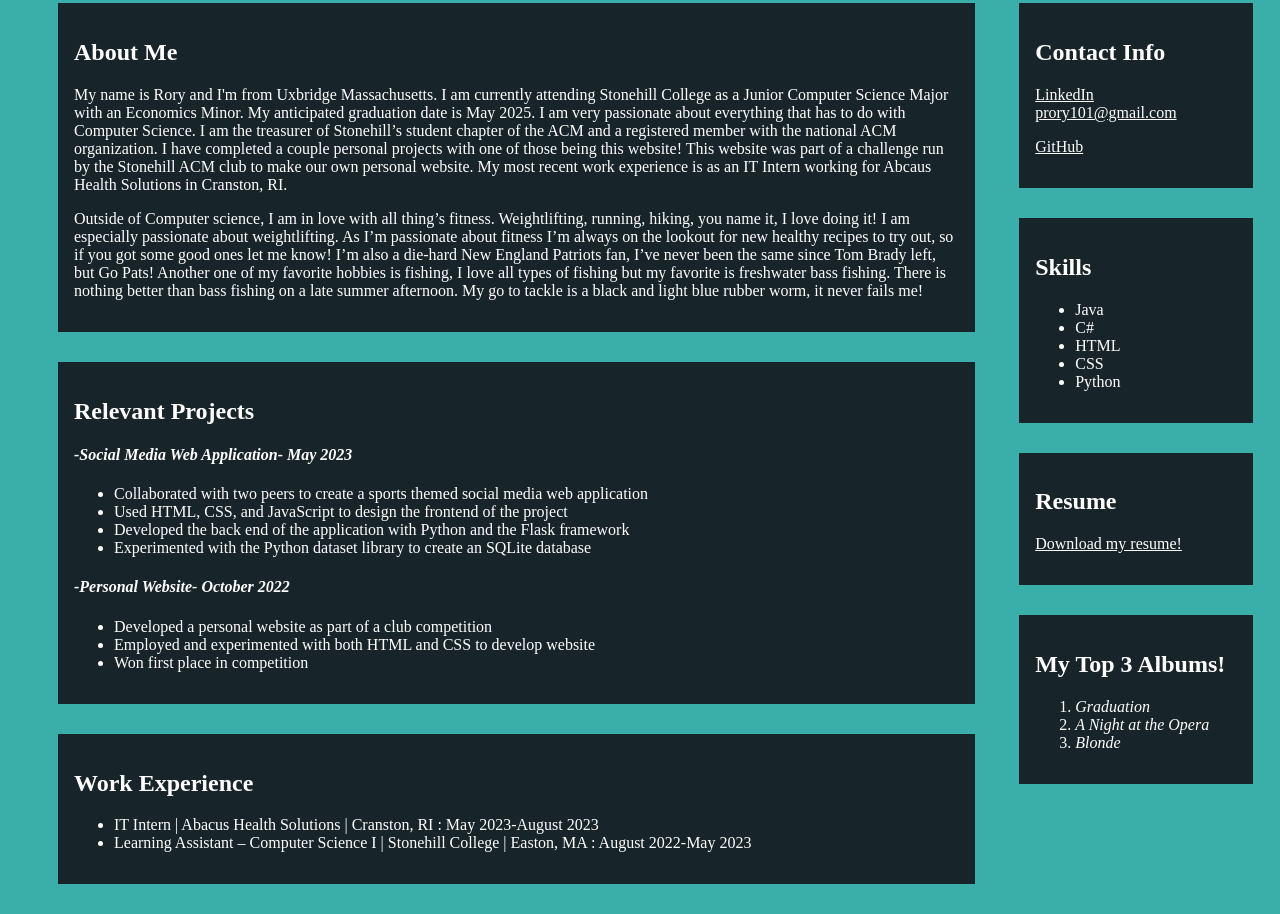
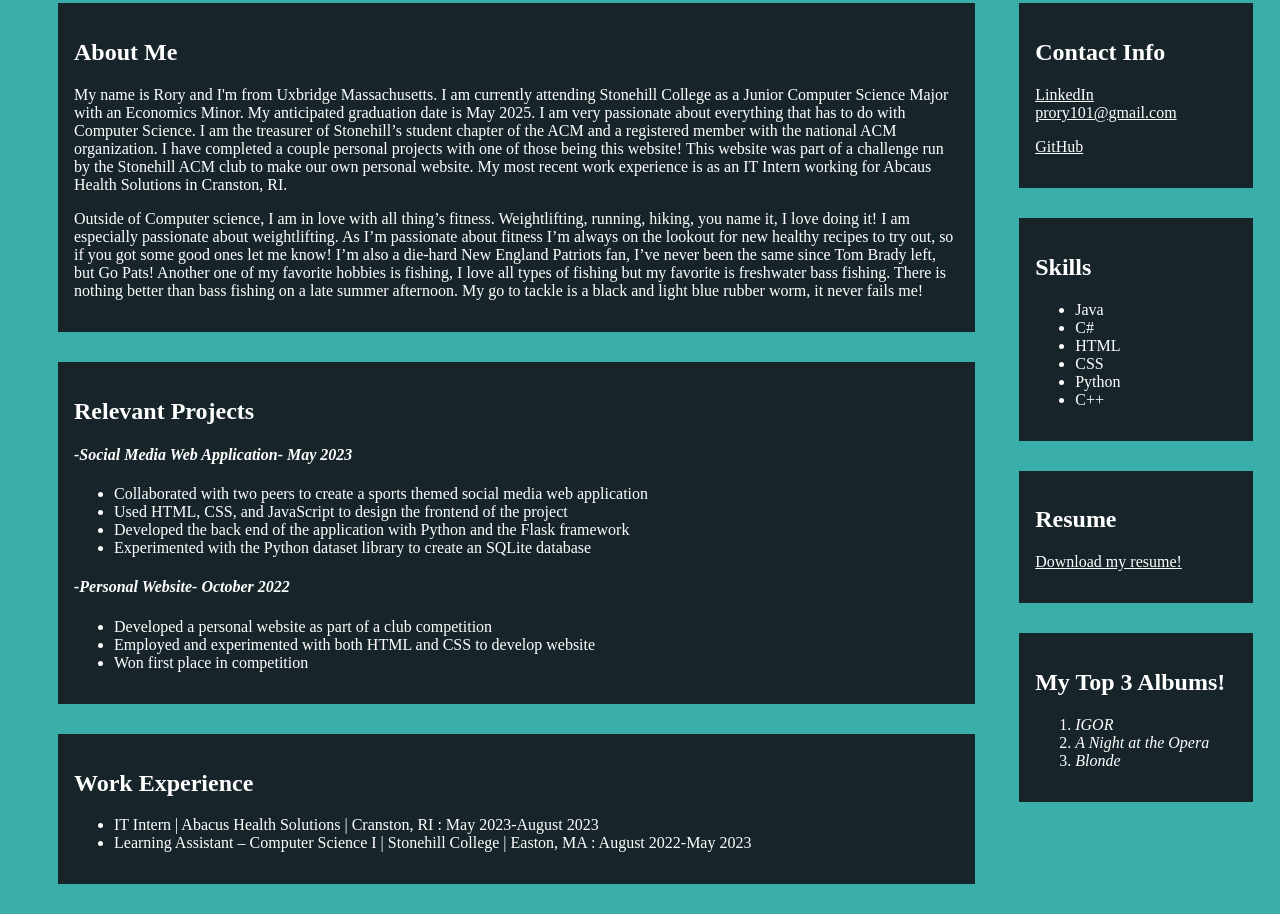
Before and after one commit to rorypaul1/rorypaul1.github.io, a plain HTML site: page index.html in a window 1280 px wide. Shown: the part 451-1365 px from the top of the page. Drawn offline with Linux system fonts and the light colour scheme.

Commit message:
Update index.html

```diff
--- a/index.html
+++ b/index.html
@@ -68,6 +68,7 @@
                 <li class="text">HTML</li>
                 <li class="text">CSS</li>
                 <li class="text">Python</li>
+                <li class="text">C++</li>
             </ul>
 
         </div>
@@ -80,7 +81,7 @@
 <div class="child4right">
     <h2 class="text">My Top 3 Albums!</h2>
     <ol>
-        <li class="text"><em>Graduation</em></li>
+        <li class="text"><em>IGOR</em></li>
         <li class="text"><em>A Night at the Opera</em></li>
         <li class="text"><em>Blonde</em></li>
     </ol>
```
